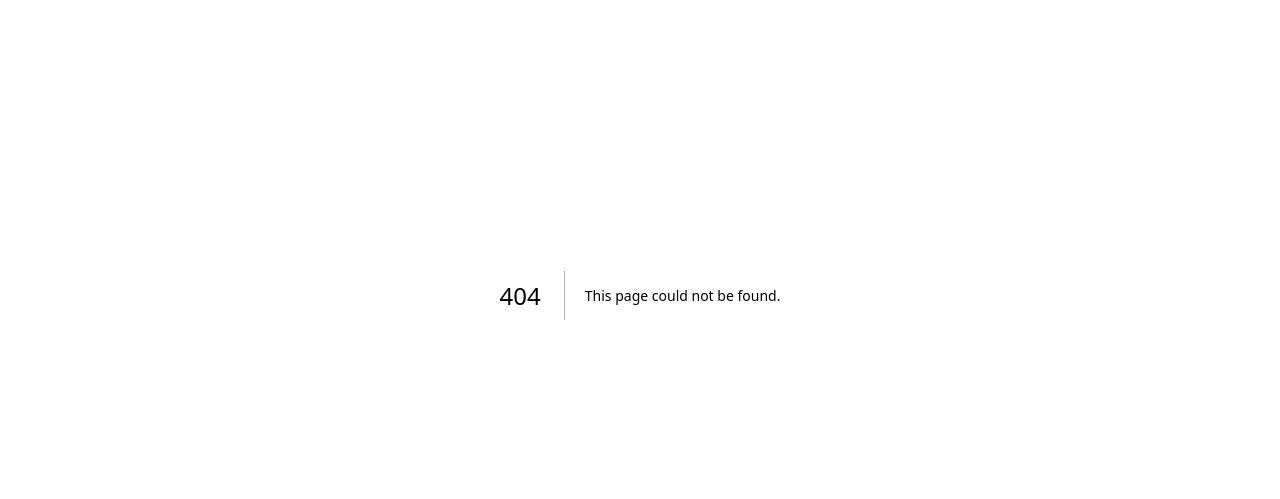
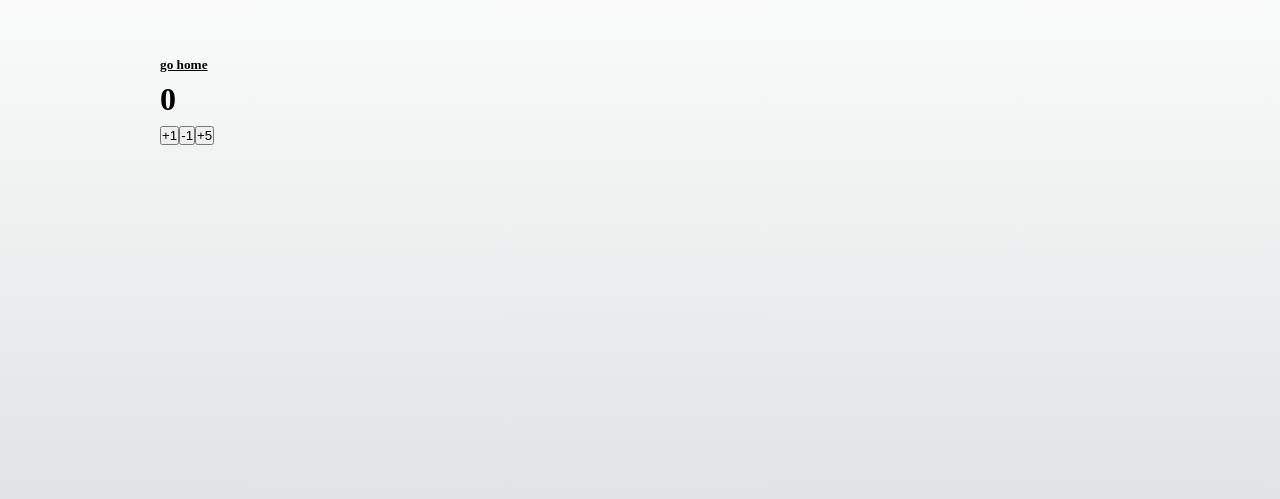
Before and after one commit to jmeno1011/ts-example, a Next.js app: page /counter/02 in a window 1280 px wide. Before the commit this address had no page. Shown: the part 105-604 px from the top of the page. Built offline with nearby package versions, Linux system fonts and the light colour scheme.

Commit message:
add redux-custom_hooks counter

```diff
--- /dev/null
+++ b/src/components/counter/02/CounterComponent.tsx
@@ -0,0 +1,14 @@
+import useCounter from "@/hooks/useCounter";
+import React from "react";
+
+export default function CounterComponent() {
+  const { count, onIncrease, onDecrease, onIncreaseBy } = useCounter();
+  return (
+    <>
+      <h1 className="counter">{count}</h1>
+      <button className="counter-btn" onClick={onIncrease}>+1</button>
+      <button className="counter-btn" onClick={onDecrease}>-1</button>
+      <button className="counter-btn" onClick={() => onIncreaseBy(5)}>+5</button>
+    </>
+  );
+}
--- /dev/null
+++ b/src/hooks/useCounter.tsx
@@ -0,0 +1,14 @@
+import { RootState } from "@/modules";
+import { decrease, increase, increaseBy } from "@/modules/counter";
+import { useCallback } from "react";
+import { useDispatch } from "react-redux";
+import { useSelector } from "react-redux";
+
+export default function useCounter() {
+  const count = useSelector((state: RootState) => state.counter.count);
+  const dispatch = useDispatch();
+  const onIncrease = useCallback(() => dispatch(increase()), [dispatch]);
+  const onDecrease = useCallback(() => dispatch(decrease()), [dispatch]);
+  const onIncreaseBy = useCallback((diff: number) => dispatch(increaseBy(diff)), [dispatch]);
+  return { count, onIncrease, onDecrease, onIncreaseBy };
+}
--- /dev/null
+++ b/src/pages/counter/02.tsx
@@ -0,0 +1,13 @@
+import CounterComponent from "@/components/counter/02/CounterComponent";
+import Link from "next/link";
+
+export default function Counter() {
+  return (
+    <div className="layout">
+      <Link href="/" className="link home">
+        <h5>go home</h5>
+      </Link>
+      <CounterComponent />
+    </div>
+  )
+}
--- a/src/pages/index.tsx
+++ b/src/pages/index.tsx
@@ -46,6 +46,7 @@ export default function Home() {
             </>
           )}
           <li><Link className='link' href={"counter/01"}>01. Redux를 이용한 Counter</Link></li>
+          <li><Link className='link' href={"counter/02"}>02. Redux + custom hook을 이용한 Counter</Link></li>
         </ul>
       </main>
     </>
```
